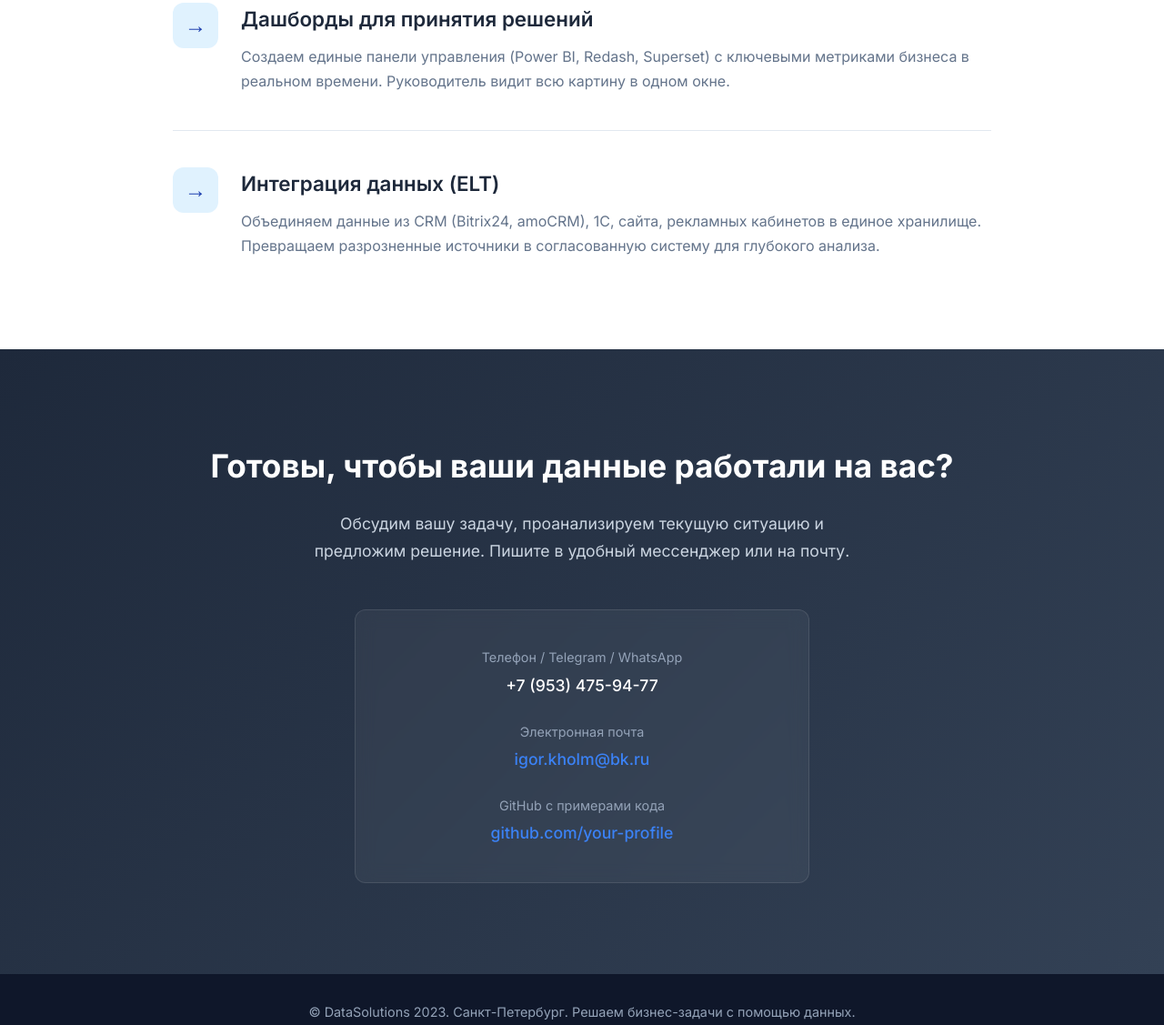
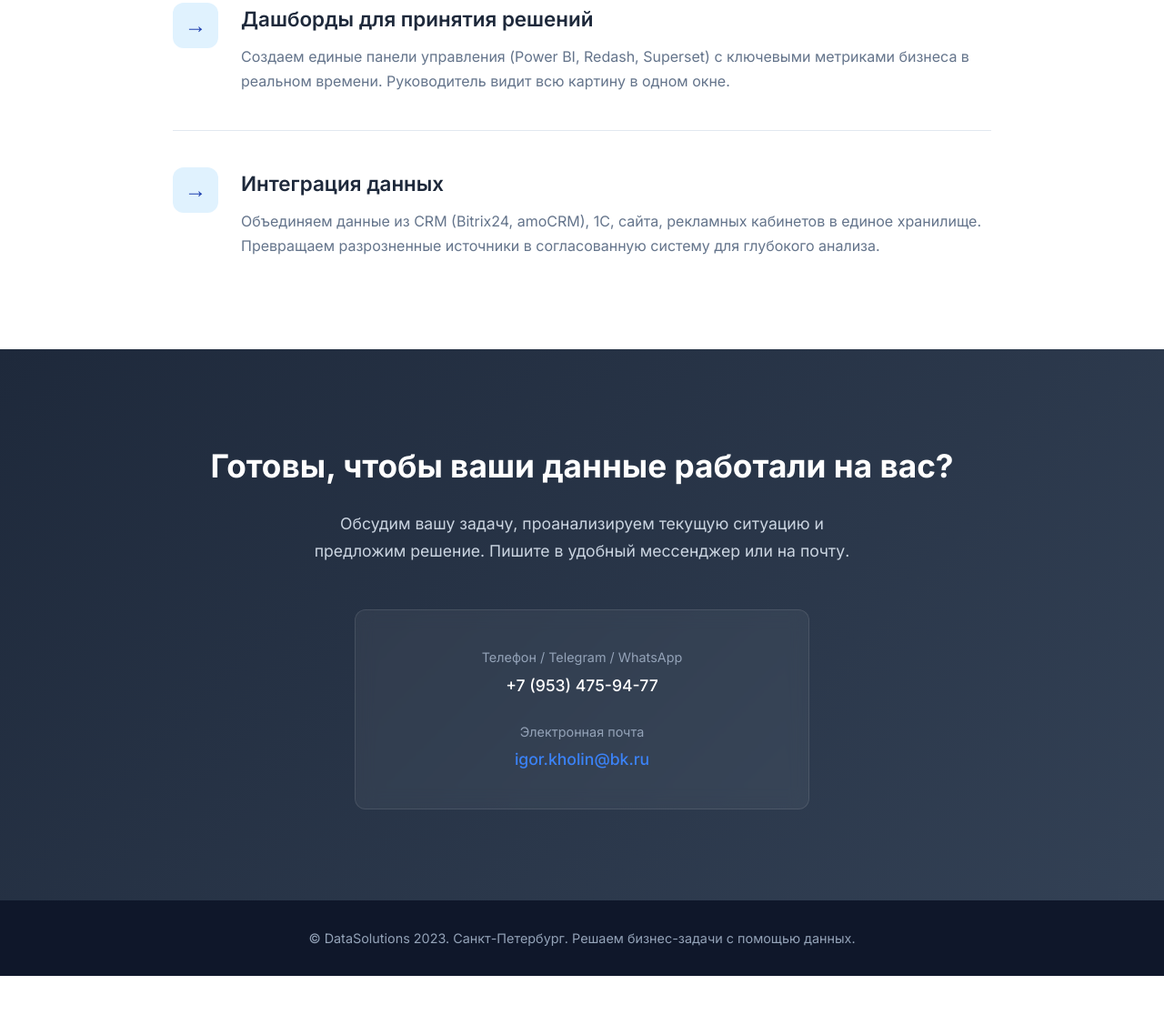
Before and after one commit to AnalyticalSol/solutions, a plain HTML site: page index.html in a window 1280 px wide. Shown: the part 2625-3752 px from the top of the page at 91% size. After the commit the page ends 3698 px from the top, so only its background shows below. Drawn offline with Linux system fonts and the light colour scheme.

Commit message:
Update index.html

```diff
--- a/index.html
+++ b/index.html
@@ -418,7 +418,7 @@
                 <div class="solution-item">
                     <div class="solution-icon">→</div>
                     <div class="solution-content">
-                        <h3>Интеграция данных (ELT)</h3>
+                        <h3>Интеграция данных</h3>
                         <p>Объединяем данные из CRM (Bitrix24, amoCRM), 1С, сайта, рекламных кабинетов в единое хранилище. Превращаем разрозненные источники в согласованную систему для глубокого анализа.</p>
                     </div>
                 </div>
@@ -439,12 +439,9 @@
                 </div>
                 <div class="contact-item">
                     <div class="contact-label">Электронная почта</div>
-                    <div class="contact-value"><a href="mailto:igor.kholm@bk.ru">igor.kholm@bk.ru</a></div>
+                    <div class="contact-value"><a href="mailto:igor.kholin@bk.ru">igor.kholin@bk.ru</a></div>
                 </div>
-                <div class="contact-item">
-                    <div class="contact-label">GitHub с примерами кода</div>
-                    <div class="contact-value"><a href="https://github.com/your-profile" target="_blank">github.com/your-profile</a></div>
-                </div>
+
             </div>
         </div>
     </section>
```
